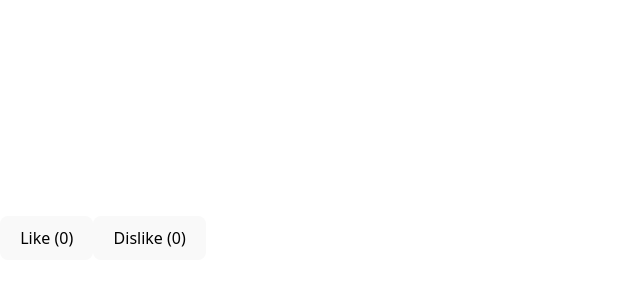
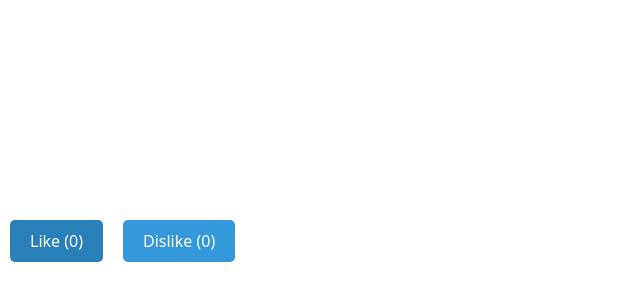
Before and after one commit to rodrigcasio/React-rcasio-projects, a React (Vite) app in the folder courseraPracticeIBM/content_rating_app/: page / in a window 1280 px wide. Shown: the part 170-470 px from the top of the page, without its empty margins (0-640 px from the left). Built offline with nearby package versions, Linux system fonts and the light colour scheme.

Commit message:
Added content styles for "ContentRating.css" file

```diff
--- a/courseraPracticeIBM/content_rating_app/src/Components/ContentRating.css
+++ b/courseraPracticeIBM/content_rating_app/src/Components/ContentRating.css
@@ -0,0 +1,35 @@
+/* Syles for ContentRating componen */
+
+.content-rating {
+    text-align: center;
+    margin-bottom: 20px;
+    display: flex;
+    align-items: center;
+    justify-content: center;
+    flex-direction: column;
+}
+
+.rating-buttons {
+    margin-top: 10px;
+}
+
+.like-button, .dislike-button {
+    padding: 10px 20px;
+    margin: 0 10px;
+    font-size: 16px;
+    cursor: pointer;
+    border: none;
+    border-radius: 5px;
+    background-color: #3498db;
+    color: #fff;
+    transition: background-color 0.3s;
+}
+
+.like-button, .dislike-button:hover {
+    background-color: #2980b9;
+}
+
+#reactInfo {
+    max-width: 400px;
+    text-align: justify;
+}
```
